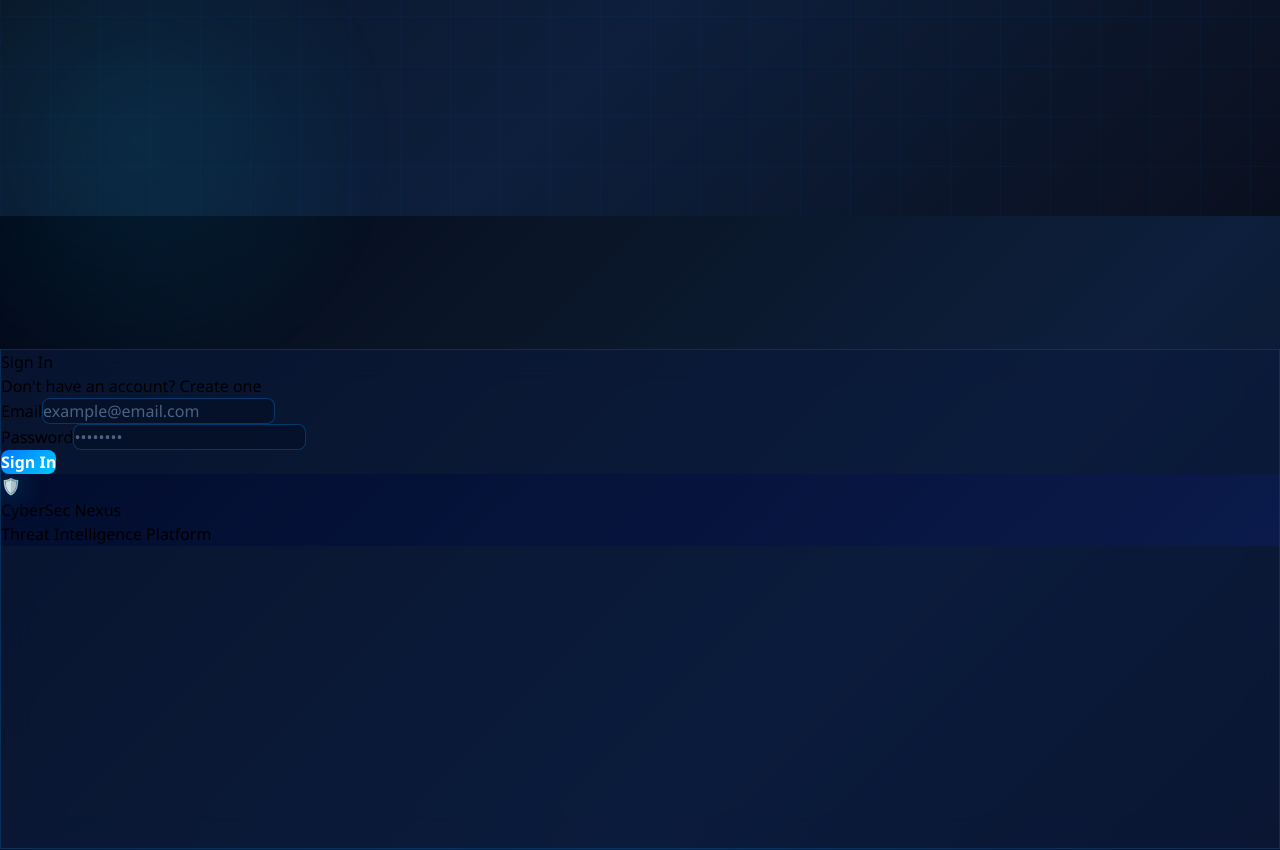
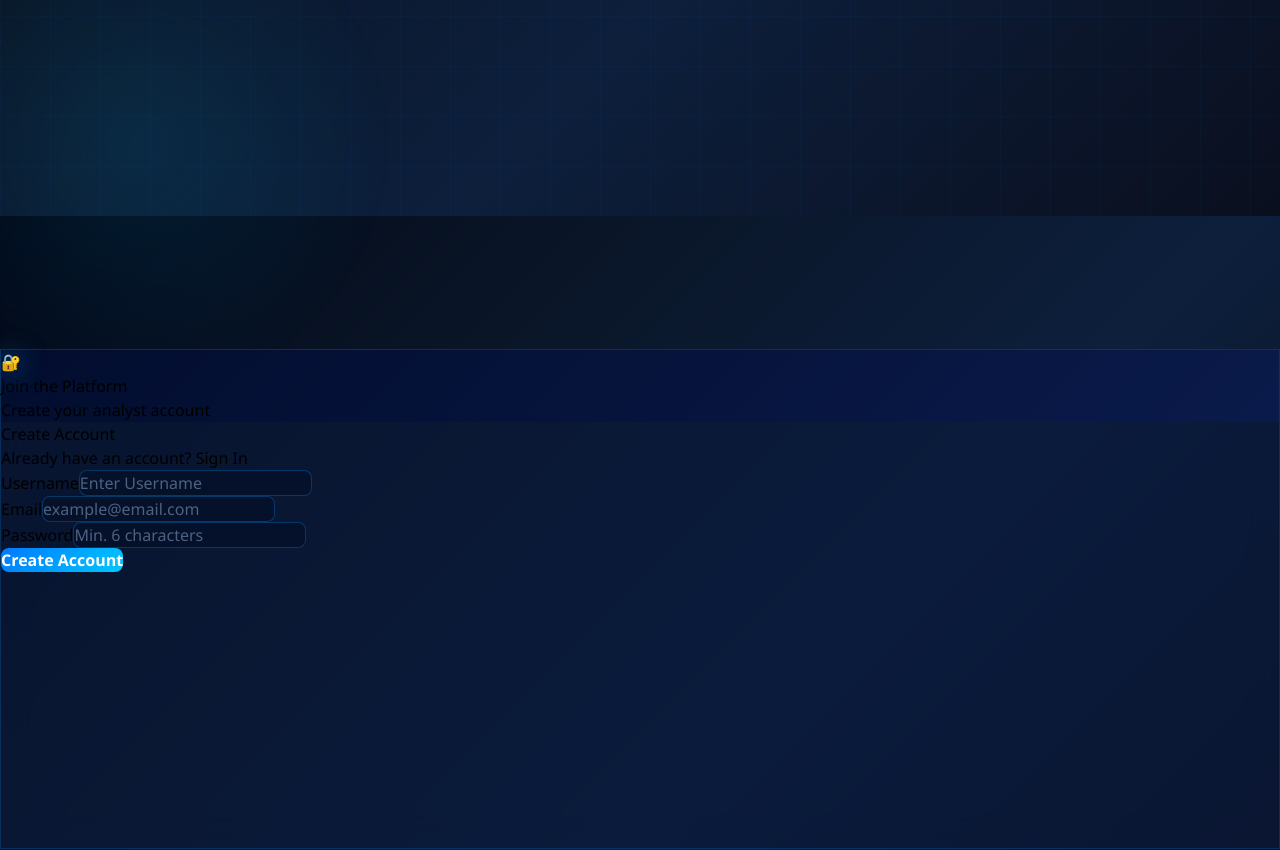
Before and after one commit to shraavaniii/CyberSec-Nexus, a React (Vite) app in the folder client/: page /register in a window 1280 px wide. Shown: the part 584-1434 px from the top of the page. Built offline with nearby package versions, Linux system fonts and the light colour scheme.

Commit message:
fix: Register.jsx had Login code inside it

```diff
--- a/client/src/pages/Register.jsx
+++ b/client/src/pages/Register.jsx
@@ -1,33 +1,45 @@
 import { useState } from "react"
-import { Link, useNavigate } from "react-router-dom"
+import { Link } from "react-router-dom"
 import axios from "axios"
 import BASE_URL from "../api/config"
 
-function Login() {
-  const [formData, setFormData] = useState({ email: "", password: "" })
+function Register() {
   const [message, setMessage] = useState("")
-  const [success, setSuccess] = useState(true)
+  const [success, setSuccess] = useState(false)
   const [loading, setLoading] = useState(false)
-  const navigate = useNavigate()
+  const [formData, setFormData] = useState({ username: "", email: "", password: "" })
 
   const handleChange = (e) => setFormData({ ...formData, [e.target.name]: e.target.value })
 
   const handleSubmit = async (e) => {
     e.preventDefault()
+    const { username, email, password } = formData
+
+    if (!username || !email || !password) {
+      setSuccess(false); setMessage("All fields are required")
+      setTimeout(() => setMessage(""), 3000); return
+    }
+    const emailRegex = /^[^\s@]+@[^\s@]+\.[^\s@]+$/
+    if (!emailRegex.test(email)) {
+      setSuccess(false); setMessage("Please enter a valid email")
+      setTimeout(() => setMessage(""), 3000); return
+    }
+    if (password.length < 6) {
+      setSuccess(false); setMessage("Password must be at least 6 characters")
+      setTimeout(() => setMessage(""), 3000); return
+    }
+
     setLoading(true)
     try {
-      const res = await axios.post(`${BASE_URL}/api/auth/login`, formData)
+      const res = await axios.post(`${BASE_URL}/api/auth/register`,
+        { ...formData, username: username.replace(/[<>]/g, "") }
+      )
       setSuccess(true)
       setMessage(res.data.message)
-      localStorage.setItem("isLoggedIn", "true")
-      localStorage.setItem("username", res.data.username)
-      localStorage.setItem("email", res.data.email)
-      localStorage.setItem("role", res.data.role)
-      setTimeout(() => navigate("/dashboard"), 1000)
-      setTimeout(() => setMessage(""), 3000)
+      setFormData({ username: "", email: "", password: "" })
     } catch (error) {
       setSuccess(false)
-      setMessage(error.response?.data?.message || "Login Failed")
+      setMessage(error.response?.data?.message || "Registration Failed")
       setTimeout(() => setMessage(""), 3000)
     } finally {
       setLoading(false)
@@ -36,10 +48,8 @@ function Login() {
 
   return (
     <div className="flex items-center justify-center min-h-screen">
-      {message && (
-        <div className={`fixed top-5 right-5 px-6 py-4 rounded-xl shadow-2xl font-bold z-50 animate-fade-up ${
-          success ? "bg-green-500 text-black" : "bg-red-500 text-white"
-        }`}>
+      {message && !success && (
+        <div className="fixed top-5 right-5 px-6 py-4 rounded-xl shadow-2xl font-bold z-50 bg-red-500 text-white animate-fade-up">
           {message}
         </div>
       )}
@@ -47,24 +57,67 @@ function Login() {
       <div className="flex w-full max-w-4xl mx-4 glass rounded-2xl overflow-hidden shadow-2xl animate-fade-up"
         style={{ minHeight: "500px" }}>
 
-        {/* LEFT — FORM */}
+        {/* LEFT — VISUAL */}
+        <div className="hidden md:flex flex-1 items-center justify-center relative overflow-hidden"
+          style={{ background: "linear-gradient(135deg, #020d2e, #0a1a4a)" }}>
+          <div className="absolute w-72 h-72 rounded-full border border-blue-500 border-opacity-20 animate-spin-slow" />
+          <div className="absolute w-56 h-56 rounded-full border border-blue-400 border-opacity-30"
+            style={{ animation: "spin-slow 8s linear infinite reverse" }} />
+          <div className="absolute w-48 h-48 rounded-full"
+            style={{ background: "radial-gradient(circle, rgba(0,120,255,0.2) 0%, transparent 70%)" }} />
+          <div className="relative text-center z-10">
+            <div className="text-8xl mb-4 animate-shield">🔐</div>
+            <p className="text-blue-300 font-bold text-lg">Join the Platform</p>
+            <p className="text-blue-400 text-xs mt-1 opacity-70">Create your analyst account</p>
+          </div>
+        </div>
+
+        {/* RIGHT — FORM */}
         <div className="flex-1 p-10 flex flex-col justify-center">
+          {success ? (
+            <div className="flex flex-col items-center text-center gap-6 animate-bounce-in">
+              <div className="text-7xl">✅</div>
+              <h2 className="text-2xl text-white font-bold">Registration Successful!</h2>
+              <p className="text-blue-300 text-sm">
+                Your account has been created. You can now log in to access CyberSec Nexus.
+              </p>
+              <Link to="/login"
+                className="btn-glow w-full py-3 rounded-xl text-center text-base font-bold block">
+                Go to Login →
+              </Link>
+              <button
+                onClick={() => { setSuccess(false); setMessage("") }}
+                className="text-blue-400 text-sm hover:text-white transition-colors"
+              >
+                Register another account
+              </button>
+            </div>
+          ) : (
+            <>
               <div className="mb-8">
-            <h1 className="text-3xl font-bold text-white mb-2">Sign In</h1>
-            <p className="text-blue-300 text-sm">Don't have an account?{" "}
-              <Link to="/register" className="text-blue-400 font-bold hover:text-white transition-colors">Create one</Link>
+                <h1 className="text-3xl font-bold text-white mb-2">Create Account</h1>
+                <p className="text-blue-300 text-sm">Already have an account?{" "}
+                  <Link to="/login" className="text-blue-400 font-bold hover:text-white transition-colors">Sign In</Link>
                 </p>
               </div>
-          <form onSubmit={handleSubmit} className="flex flex-col gap-5">
+              <form onSubmit={handleSubmit} className="flex flex-col gap-4">
+                <div className="flex flex-col gap-1">
+                  <label className="text-blue-300 text-xs uppercase tracking-widest">Username</label>
+                  <input type="text" name="username" placeholder="Enter Username"
+                    value={formData.username} onChange={handleChange}
+                    className="p-3 text-sm" disabled={loading} />
+                </div>
                 <div className="flex flex-col gap-1">
                   <label className="text-blue-300 text-xs uppercase tracking-widest">Email</label>
                   <input type="email" name="email" placeholder="example@email.com"
-                onChange={handleChange} className="p-3 text-sm" disabled={loading} />
+                    value={formData.email} onChange={handleChange}
+                    className="p-3 text-sm" disabled={loading} />
                 </div>
                 <div className="flex flex-col gap-1">
                   <label className="text-blue-300 text-xs uppercase tracking-widest">Password</label>
-              <input type="password" name="password" placeholder="••••••••"
-                onChange={handleChange} className="p-3 text-sm" disabled={loading} />
+                  <input type="password" name="password" placeholder="Min. 6 characters"
+                    value={formData.password} onChange={handleChange}
+                    className="p-3 text-sm" disabled={loading} />
                 </div>
                 <button
                   className="btn-glow p-3 mt-2 text-base flex items-center justify-center gap-3 disabled:opacity-70"
@@ -73,32 +126,19 @@ function Login() {
                   {loading ? (
                     <>
                       <div className="w-5 h-5 rounded-full border-2 border-white border-t-transparent animate-spin" />
-                  <span>Signing In...</span>
+                      <span>Creating Account...</span>
                     </>
                   ) : (
-                "Sign In"
+                    "Create Account"
                   )}
                 </button>
               </form>
-        </div>
-
-        {/* RIGHT — VISUAL */}
-        <div className="hidden md:flex flex-1 items-center justify-center relative overflow-hidden"
-          style={{ background: "linear-gradient(135deg, #020d2e, #0a1a4a)" }}>
-          <div className="absolute w-72 h-72 rounded-full border border-blue-500 border-opacity-20 animate-spin-slow" />
-          <div className="absolute w-56 h-56 rounded-full border border-blue-400 border-opacity-30"
-            style={{ animation: "spin-slow 8s linear infinite reverse" }} />
-          <div className="absolute w-48 h-48 rounded-full"
-            style={{ background: "radial-gradient(circle, rgba(0,120,255,0.2) 0%, transparent 70%)" }} />
-          <div className="relative text-center z-10">
-            <div className="text-8xl mb-4 animate-shield">🛡️</div>
-            <p className="text-blue-300 font-bold text-lg">CyberSec Nexus</p>
-            <p className="text-blue-400 text-xs mt-1 opacity-70">Threat Intelligence Platform</p>
-          </div>
+            </>
+          )}
         </div>
       </div>
     </div>
   )
 }
 
-export default Login
+export default Register
```
Lines whose indentation alone changed are shown as unchanged.
